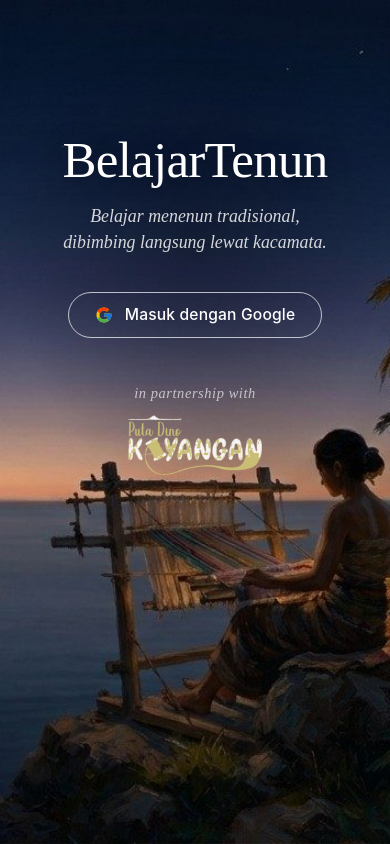
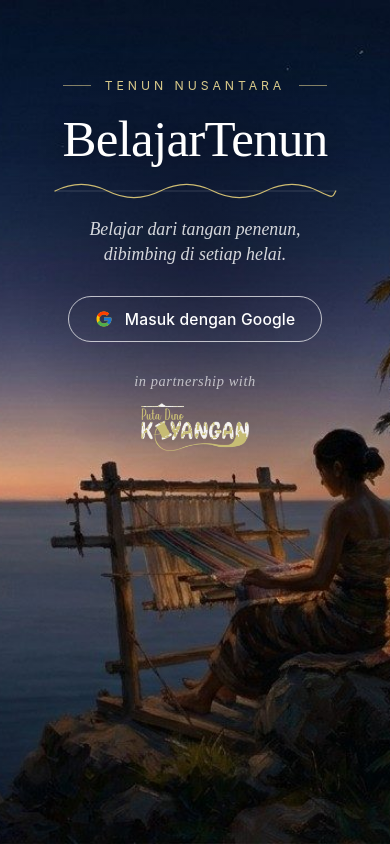
Before and after one commit to BelajarTenun/BelajarTenun, a React (Vite) app in the folder web/: page / in a window 390 px wide. Built offline with nearby package versions, Linux system fonts and the light colour scheme; no server answers.

Commit message:
Hero: label Tenun Nusantara, benang emas yang ditenun di bawah judul, tagline baru, animasi masuk halus

```diff
--- a/web/src/pages/Landing.tsx
+++ b/web/src/pages/Landing.tsx
@@ -9,8 +9,14 @@ export default function Landing() {
   return (
     <main className="landing">
       <div className="landing-hero">
+        <p className="eyebrow-line"><span />Tenun Nusantara<span /></p>
         <h1>BelajarTenun</h1>
-        <p>Belajar menenun tradisional, dibimbing langsung lewat kacamata.</p>
+        {/* Benang emas yang "ditenun" melintasi judul: lungsi lurus, pakan bergelombang. */}
+        <svg className="thread" viewBox="0 0 320 24" aria-hidden="true">
+          <path className="warp" d="M0 12 H320" />
+          <path className="weft" d="M0 12 C 20 2, 40 2, 60 12 S 100 22, 120 12 S 160 2, 180 12 S 220 22, 240 12 S 280 2, 300 12 S 316 18, 320 12" />
+        </svg>
+        <p className="tagline">Belajar dari tangan penenun,<br />dibimbing di setiap helai.</p>
         {config?.user
           ? <Link className="btn-google" to="/belajar">Lanjut belajar</Link>
           : <GoogleButton />}
--- a/web/src/styles.css
+++ b/web/src/styles.css
@@ -129,8 +129,20 @@ input[type=radio], input[type=checkbox] { accent-color: var(--accent); width: 20
 .landing { position: fixed; inset: 0; background: #0f1630 url(/landing.jpg) 86% center / cover no-repeat; color: #fff; display: flex; justify-content: center; }
 .landing::before { content: ""; position: absolute; inset: 0; background: radial-gradient(ellipse 70% 45% at 50% 28%, rgba(6,10,28,.45), transparent 70%); }
 .landing-hero { position: relative; display: flex; flex-direction: column; align-items: center; text-align: center; padding: calc(16vh + env(safe-area-inset-top)) 24px 0; }
+.landing-hero > * { animation: rise .9s cubic-bezier(.2,.7,.2,1) both; }
+.landing-hero > :nth-child(2) { animation-delay: .1s; } .landing-hero > :nth-child(3) { animation-delay: .25s; }
+.landing-hero > :nth-child(4) { animation-delay: .45s; } .landing-hero > :nth-child(5) { animation-delay: .6s; } .landing-hero > :nth-child(6) { animation-delay: .8s; }
+@keyframes rise { from { opacity: 0; transform: translateY(14px); } to { opacity: 1; transform: none; } }
+.eyebrow-line { display: flex; align-items: center; gap: 14px; margin: 0 0 18px !important; font-family: var(--sans) !important; font-style: normal !important; font-size: .72rem !important; letter-spacing: .32em; text-transform: uppercase; color: #d8c98a !important; }
+.eyebrow-line span { width: 28px; height: 1px; background: rgba(216,201,138,.6); }
+.thread { width: min(300px, 72vw); height: 24px; margin: 14px 0 6px; overflow: visible; }
+.thread path { fill: none; stroke-linecap: round; }
+.thread .warp { stroke: rgba(255,255,255,.18); stroke-width: 1; }
+.thread .weft { stroke: #cdbb72; stroke-width: 1.4; stroke-dasharray: 420; stroke-dashoffset: 420; animation: weave 2.2s .5s cubic-bezier(.6,.1,.3,1) forwards; }
+@keyframes weave { to { stroke-dashoffset: 0; } }
+@media (prefers-reduced-motion: reduce) { .landing-hero > *, .thread .weft { animation: none; } .thread .weft { stroke-dashoffset: 0; } }
 .landing h1 { font-family: "Times New Roman", Times, serif; font-weight: 400; font-size: clamp(3rem, 13vw, 6.2rem); line-height: 1; letter-spacing: -.015em; margin: 0; color: #fff; text-shadow: 0 2px 24px rgba(0,0,0,.35); }
-.landing p { font-family: "Times New Roman", Times, serif; font-style: italic; font-size: clamp(1.05rem, 4.2vw, 1.3rem); line-height: 1.45; max-width: 34ch; color: rgba(255,255,255,.82); margin: 18px 0 36px; text-wrap: balance; }
+.landing .tagline { font-family: "Times New Roman", Times, serif; font-style: italic; font-size: clamp(1.05rem, 4.2vw, 1.3rem); line-height: 1.45; max-width: 34ch; color: rgba(255,255,255,.82); margin: 8px 0 36px; text-wrap: balance; }
 .btn-google { display: inline-flex; align-items: center; justify-content: center; gap: 12px; min-height: 46px; padding: 0 26px; border: 1px solid rgba(255,255,255,.7); border-radius: 999px; background: transparent; color: #fff; text-decoration: none; font-weight: 500; font-size: .92rem; letter-spacing: .01em; transition: border-color .2s, background .2s; }
 .btn-google:hover { border-color: #fff; background: rgba(255,255,255,.06); }
 .btn-google.dark { border-color: var(--line); color: var(--fg); }
@@ -141,3 +153,10 @@ input[type=radio], input[type=checkbox] { accent-color: var(--accent); width: 20
 .partner span { font-family: "Times New Roman", Times, serif; font-style: italic; font-size: .85rem; letter-spacing: .04em; color: rgba(255,255,255,.65); }
 .partner img { height: 60px; width: auto; max-width: 220px; object-fit: contain; opacity: .92; }
 .partner strong { font-family: "Times New Roman", Times, serif; font-weight: 400; font-size: 1.1rem; letter-spacing: .06em; color: rgba(255,255,255,.88); }
+/* HP: semua isi hero tetap di area langit, tidak menimpa alat tenun di lukisan */
+@media (max-width: 600px) {
+  .landing-hero { padding-top: calc(9vh + env(safe-area-inset-top)); }
+  .landing .tagline { margin-bottom: 28px; }
+  .partner { margin-top: 28px; }
+  .partner img { height: 48px; }
+}
```
